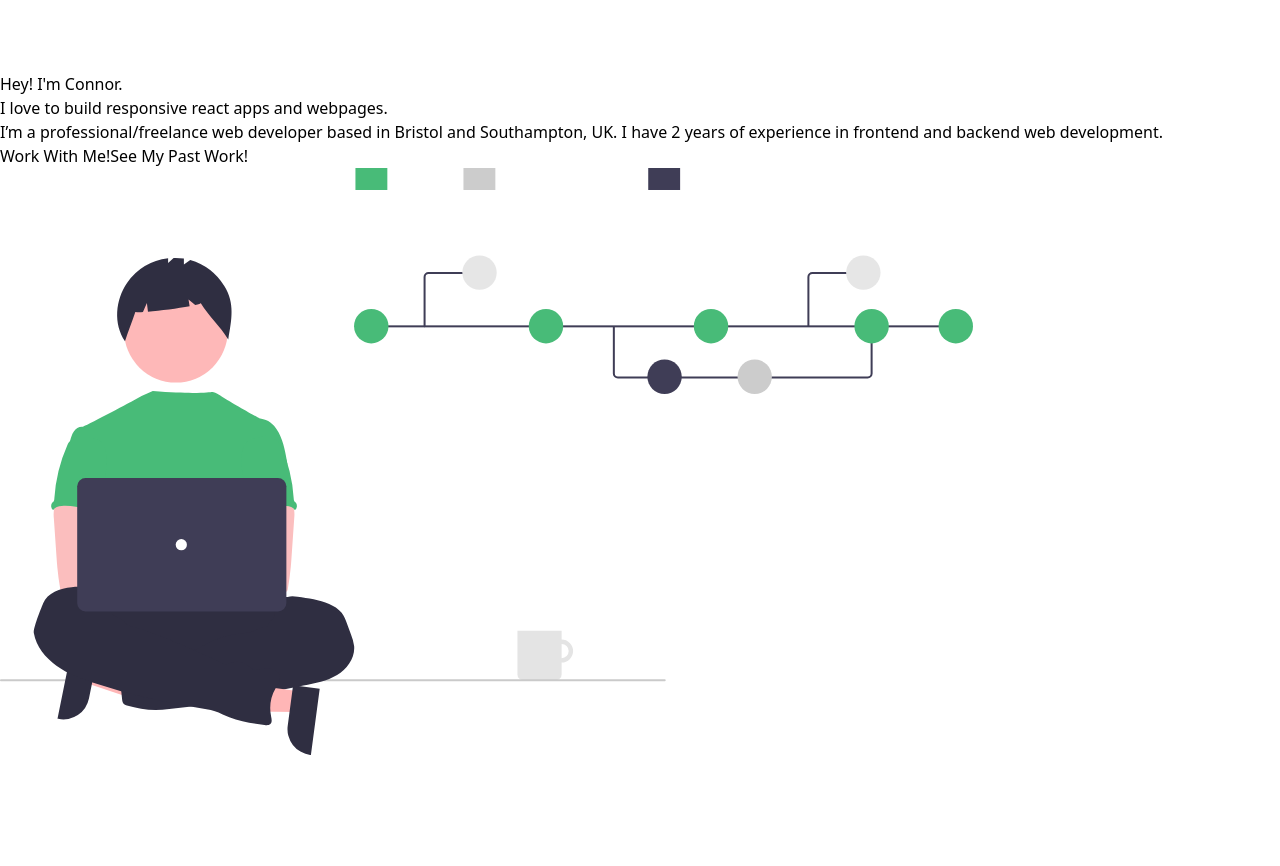
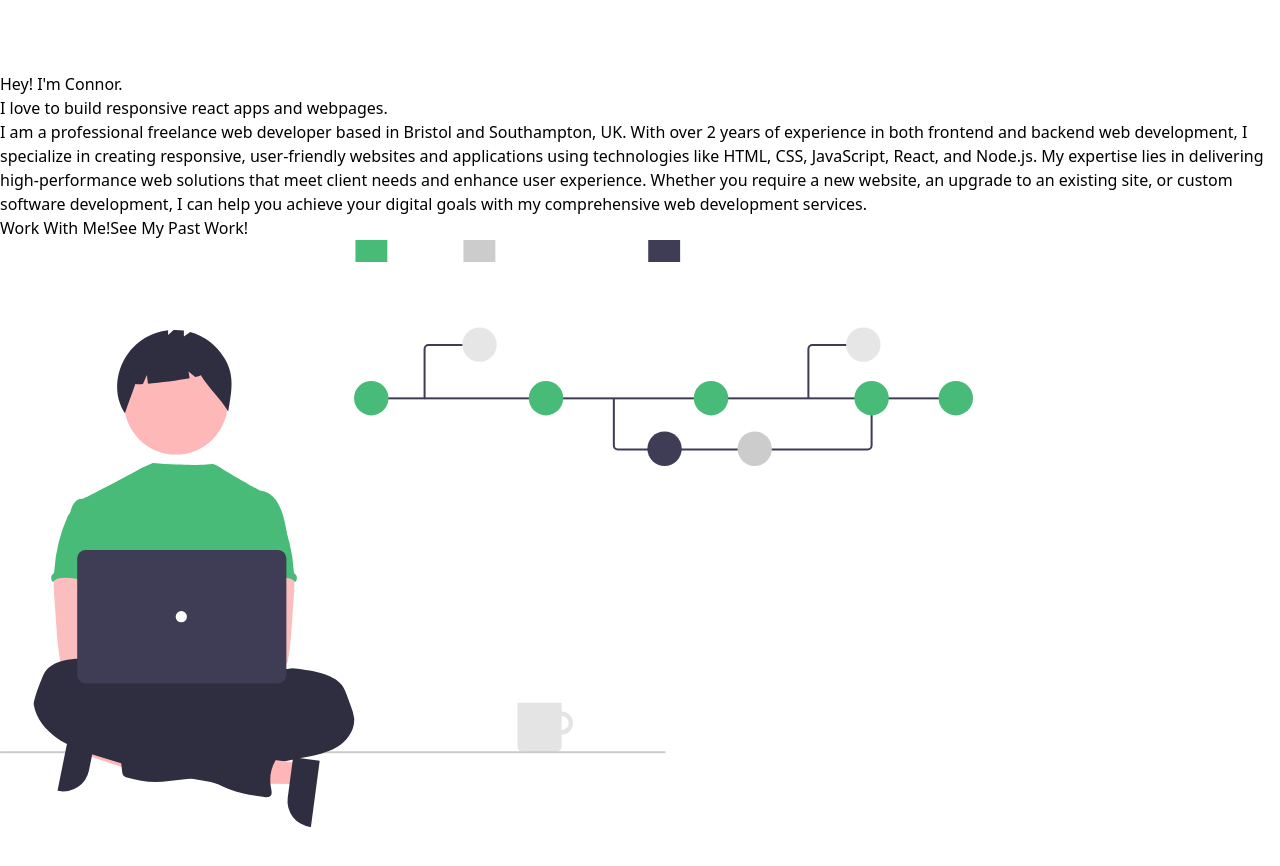
Before and after one commit to CJD115/Portfolio-Version-2, a React (Vite) app: page / in a window 1280 px wide. Shown: the part 1280-2146 px from the top of the page. Built offline with nearby package versions, Linux system fonts and the light colour scheme.

Commit message:
Resolve merge conflicts

```diff
--- a/src/components/About.jsx
+++ b/src/components/About.jsx
@@ -9,7 +9,10 @@ export default function About() {
                         apps and webpages.
                     </h1>
                     <p className="mb-8 leading-relaxed" itemProp="description">
-                        I’m a professional/freelance web developer based in Bristol and Southampton, UK. I have 2 years of experience in frontend and backend web development.
+                        I am a professional freelance web developer based in Bristol and Southampton, UK.
+                        With over 2 years of experience in both frontend and backend web development, I specialize in creating responsive, user-friendly websites and applications using technologies like HTML, CSS, JavaScript, React, and Node.js.
+                        My expertise lies in delivering high-performance web solutions that meet client needs and enhance user experience.
+                        Whether you require a new website, an upgrade to an existing site, or custom software development, I can help you achieve your digital goals with my comprehensive web development services.
                     </p>
                     <div className="flex justify-center">
                         <a
```
